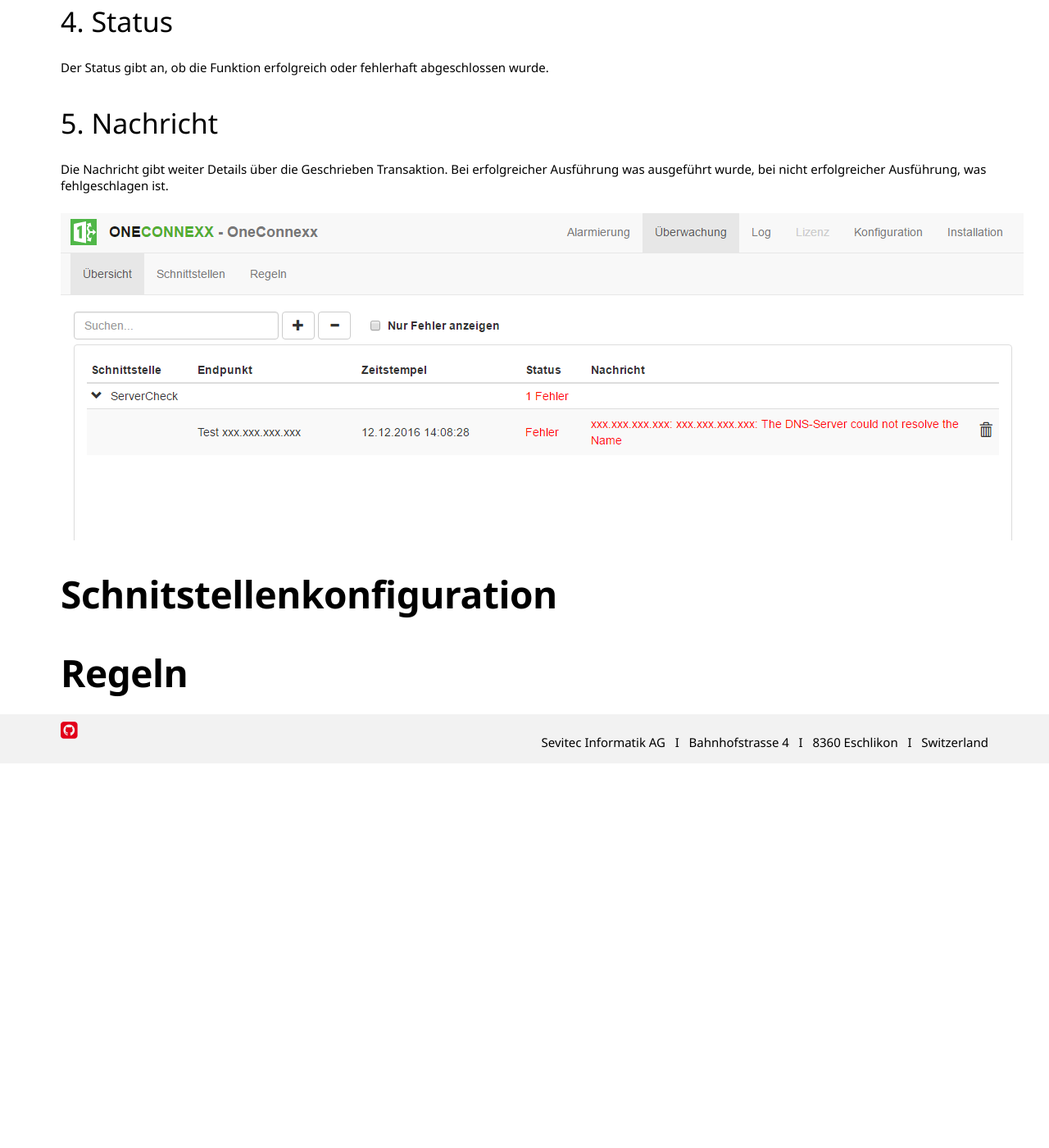
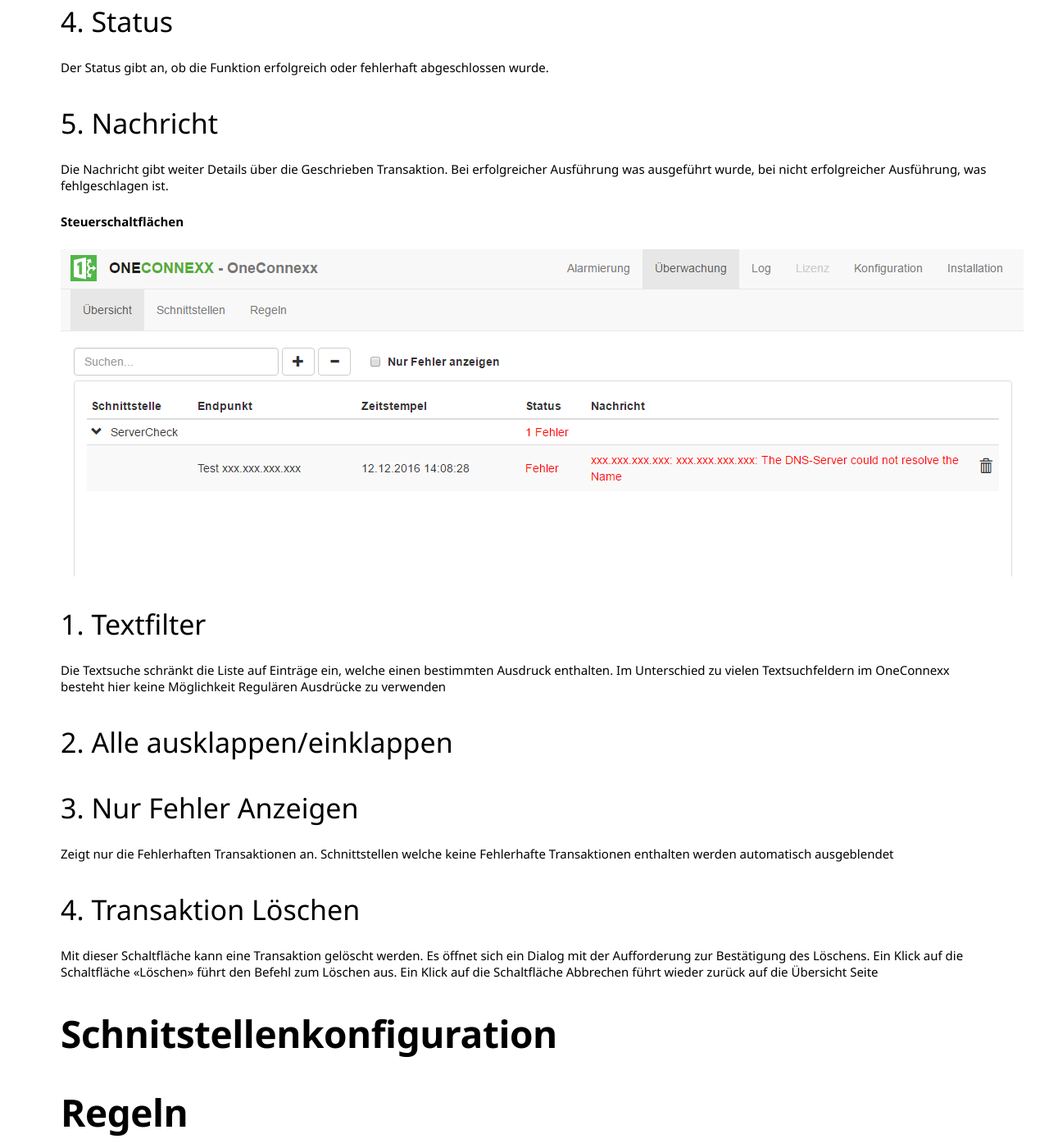
Before and after one commit to primesoft-group/oneconnexx-docs, a Jekyll site: the page built from _pages/webclient/de/ueberwachung.md, in a window 1280 px wide and 1400 px high, scrolled down 1332 px. Shown: the whole window at 82% size. Built offline with Jekyll 4.4.1, drawn with Linux system fonts in a browser that asks for light colours; nearby versions of some CDN libraries; some web fonts are replaced; before the commit the page ends 2263 px from its top, so only the background shows below that.

Commit message:
Arbeit an Überwachungsseite

```diff
--- a/_pages/webclient/de/ueberwachung.md
+++ b/_pages/webclient/de/ueberwachung.md
@@ -41,8 +41,22 @@ __Aufbau einer Transaktion__
 ### 5. Nachricht
   Die Nachricht gibt weiter Details über die Geschrieben Transaktion. Bei erfolgreicher Ausführung was ausgeführt wurde, bei nicht erfolgreicher Ausführung, was fehlgeschlagen ist.
 
+__Steuerschaltflächen__
 
 ![X]({{ site.baseUrl }}/assets/content-images/webclient/de/monitoringoverview.png "Überwachung Übersicht")
+
+### 1. Textfilter
+  Die Textsuche schränkt die Liste auf Einträge ein, welche einen bestimmten Ausdruck enthalten.
+  Im Unterschied zu vielen Textsuchfeldern im OneConnexx besteht hier keine Möglichkeit Regulären Ausdrücke zu verwenden
+
+### 2. Alle ausklappen/einklappen
+
+### 3. Nur Fehler Anzeigen
+  Zeigt nur die Fehlerhaften Transaktionen an. Schnittstellen welche keine Fehlerhafte Transaktionen enthalten werden automatisch ausgeblendet
+
+### 4. Transaktion Löschen
+  Mit dieser Schaltfläche kann eine Transaktion gelöscht werden. Es öffnet sich ein Dialog mit der Aufforderung zur Bestätigung des Löschens. Ein Klick auf die Schaltfläche «Löschen» führt den Befehl zum Löschen aus. Ein Klick auf die Schaltfläche Abbrechen führt wieder zurück auf die Übersicht Seite
+
 ## __Schnitstellenkonfiguration__
 
 ## __Regeln__
```
